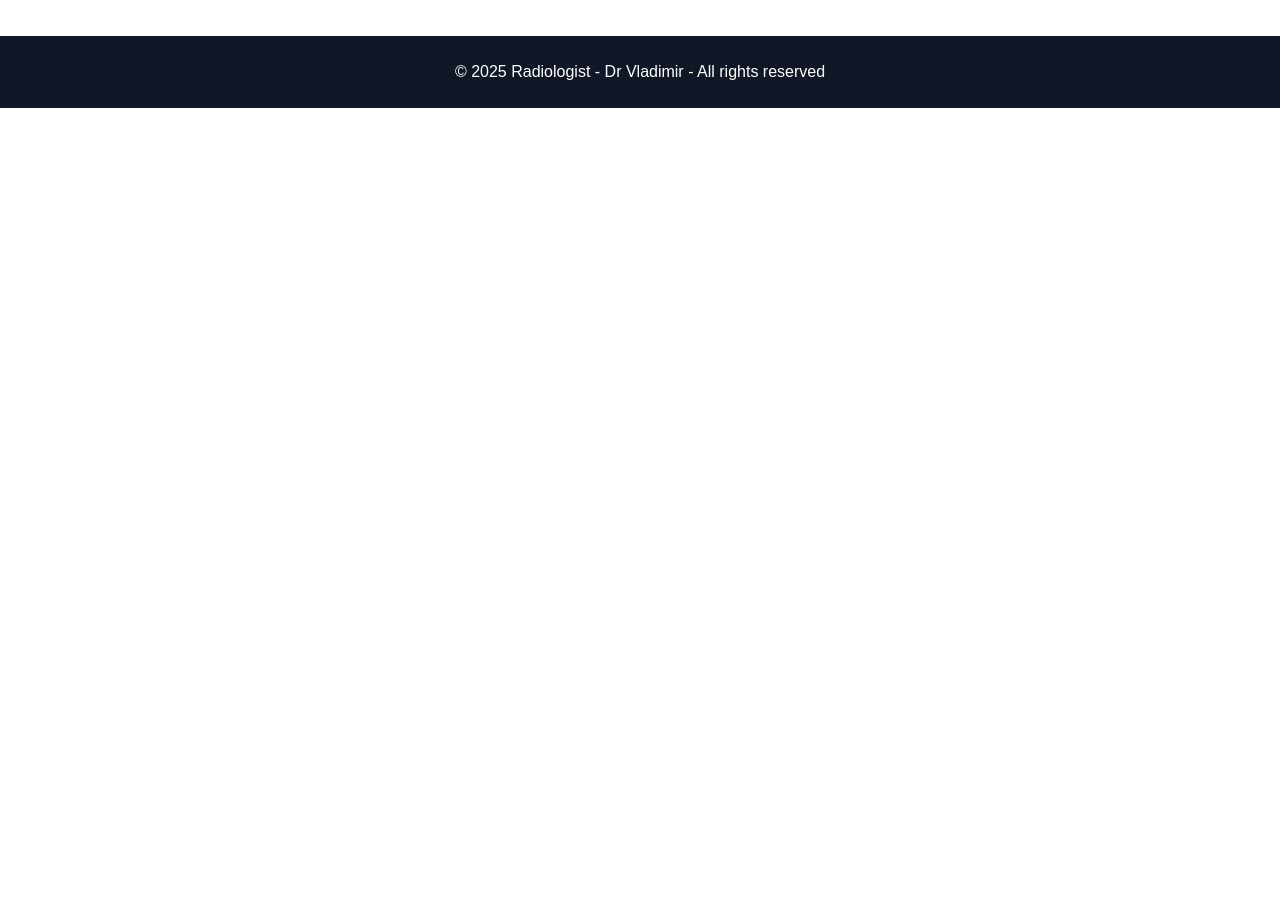
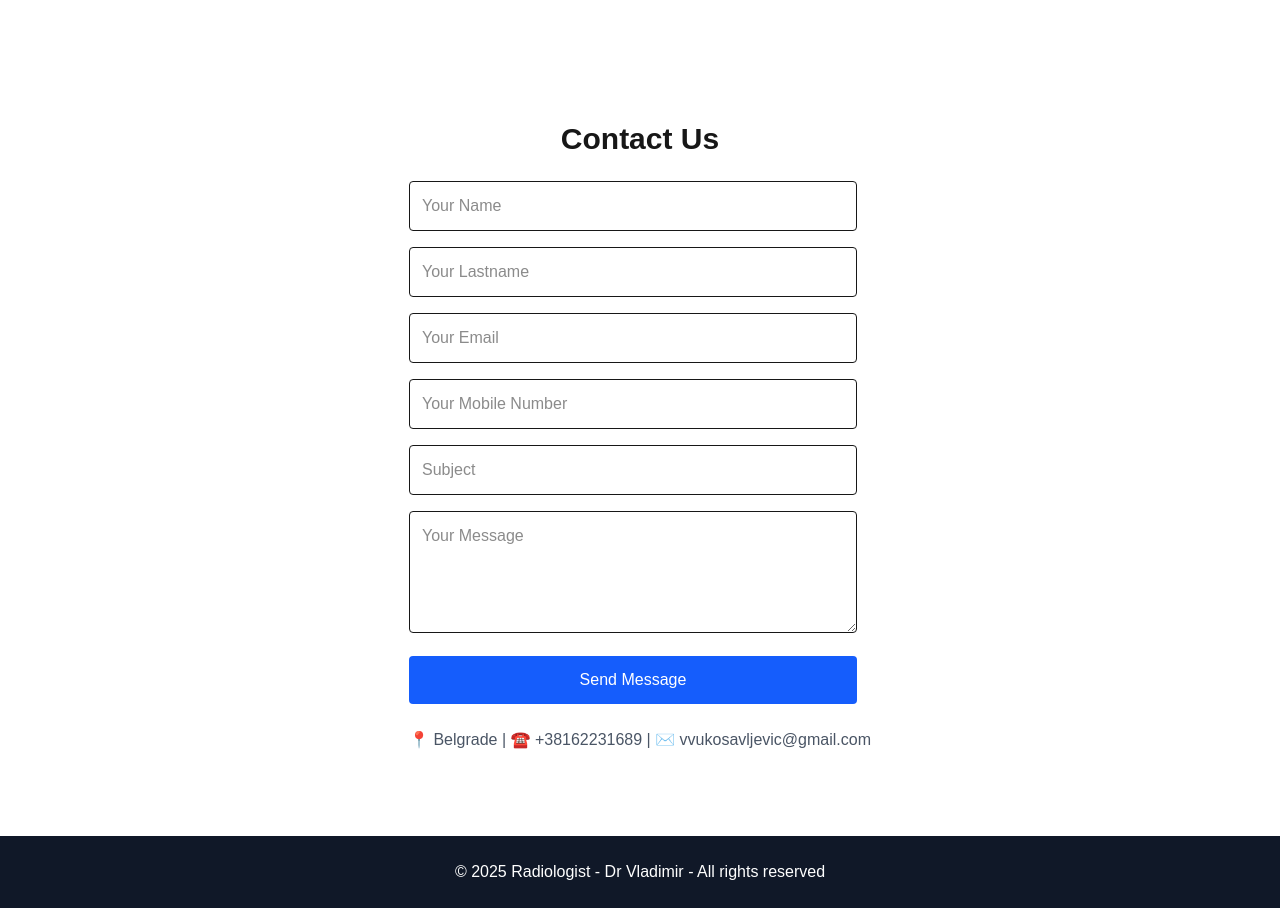
Before and after one commit to djordjevukosavljevic/YourOrtho, a Next.js app: page / in a window 1280 px wide. Shown: the part 5100-6008 px from the top of the page. Before the commit the page ends 5208 px from the top, so only its background shows below. Built offline with nearby package versions, Linux system fonts and the light colour scheme.

Commit message:
added appointmet even though it looks like contact for now

```diff
--- a/src/app/page.tsx
+++ b/src/app/page.tsx
@@ -6,6 +6,7 @@ import Contacts from "@/components/Contact";
 import Services from "@/components/Services"
 import Experience from "@/components/Experience";
 import Equipment from "@/components/Equipment";
+import Appointment from "@/components/Appointment"
 import "../styles/style.css"
 
 
@@ -76,6 +77,11 @@ export default function HomePage() {
         <div><Contacts></Contacts></div>
       </section>
 
+      {/* Appointment */}
+      <section id="appointment" className="min-h-screen flex flex-col items-center justify-center bg-white px-4 py-20">
+        <div><Appointment></Appointment></div>
+      </section>
+
       {/* FOOTER */}
       <section>
         <footer className="text-center py-6 text-gray-500 bg-gray-900 text-white">
--- /dev/null
+++ b/src/components/Appointment.tsx
@@ -0,0 +1,54 @@
+'use client';
+
+import contactMsg from "../js/contact.js";
+
+export default function Contacts() {
+    return (
+        <div>
+            <h2 className="text-3xl font-bold mb-6 text-center">Contact Us</h2 >
+            <form className="w-full max-w-md space-y-4">
+                <input
+                    type="text"
+                    placeholder="Your Name"
+                    className="w-full p-3 border rounded"
+                />
+
+                 <input
+                    type="text"
+                    placeholder="Your Lastname"
+                    className="w-full p-3 border rounded"
+                />
+
+                <input
+                    type="email"
+                    placeholder="Your Email"
+                    className="w-full p-3 border rounded"
+                />
+                <input
+                    type="number"
+                    placeholder="Your Mobile Number"
+                    className="w-full p-3 border rounded"
+                />
+                <input
+                    type="text"
+                    placeholder="Subject"
+                    className="w-full p-3 border rounded"
+                />
+
+                <textarea
+                    placeholder="Your Message"
+                    className="w-full p-3 border rounded"
+                    rows={4}
+                />
+                <button
+                    onClick={contactMsg}
+                    type="button"
+                    className="w-full p-3 bg-blue-600 text-white rounded hover:bg-blue-700"
+                >
+                    Send Message
+                </button>
+            </form>
+            <p className="mt-6 text-gray-600 text-center">📍 Belgrade | ☎️ +38162231689 | ✉️ <a href="mailto:djordje.vukosavljevic01@gmail.com">vvukosavljevic@gmail.com</a></p>
+        </div>
+    );
+}
```
